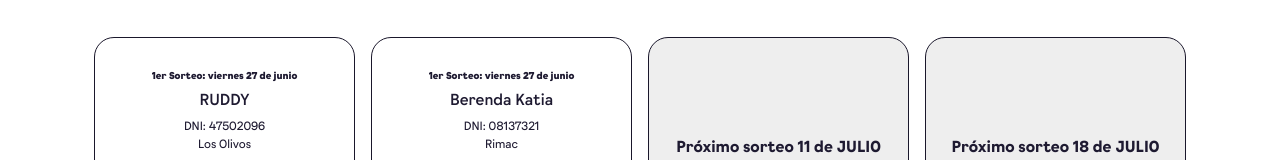
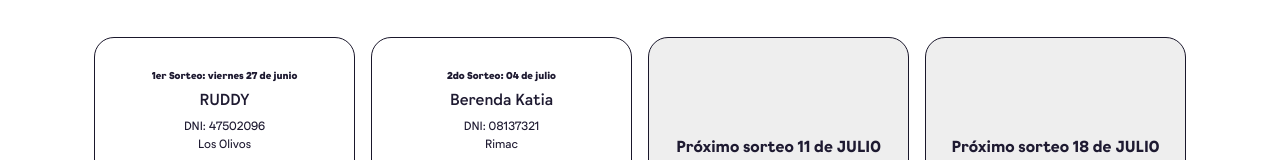
Before and after one commit to kalin79/concurso-Gloria-Vacaciones, a Next.js app: page /ganadores in a window 1280 px wide. Shown: the part 541-701 px from the top of the page. Built offline with nearby package versions, Linux system fonts and the light colour scheme.

Commit message:
actualizacion de ganador

```diff
--- a/src/app/(frontend)/ganadores/page.tsx
+++ b/src/app/(frontend)/ganadores/page.tsx
@@ -39,7 +39,7 @@ export default function Ganadores() {
                         {
                             (ganador2) ? (
                                 <div>
-                                    <h4>1er Sorteo: viernes 27 de junio</h4>
+                                    <h4>2do Sorteo: 04 de julio</h4>
                                     <h5>Berenda Katia</h5>
                                     <p>DNI: 08137321</p>
                                     <p>Rimac</p>
```
